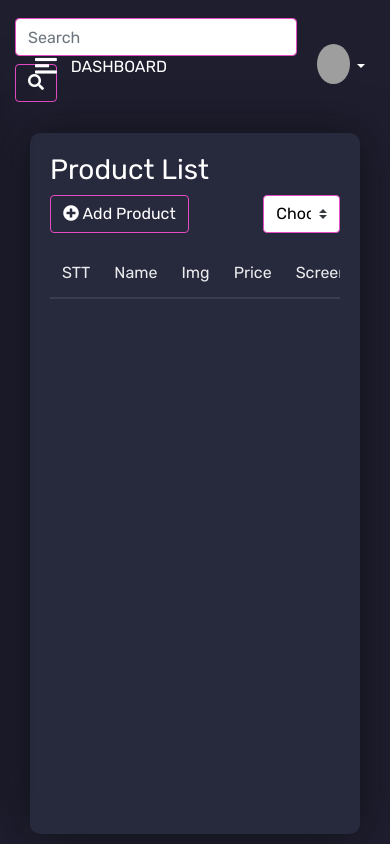
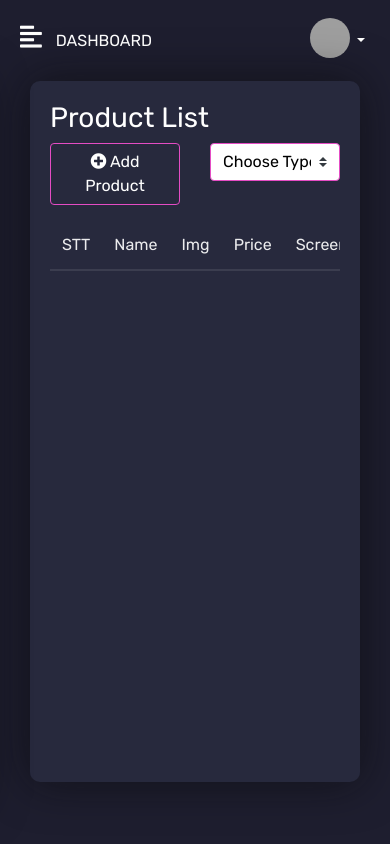
Before and after one commit to NhatHuy-1409/BCDN05_BTTongHopJS_Nhom_2, a plain HTML site: page views/admin.html in a window 390 px wide. Drawn offline with nearby package versions, Linux system fonts and the light colour scheme; no server answers; grey boxes are pictures that could not be loaded.

Commit message:
finish 2

```diff
--- a/assets/sass/Pages/Admin/_admin.scss
+++ b/assets/sass/Pages/Admin/_admin.scss
@@ -258,3 +258,18 @@
 
     }
 }
+@media (max-width: 575px) {
+    .wrapper{
+        .navbar{
+            #btn-search-header{
+                display: none;
+            }
+            .navbar-logo{
+                left: 0;
+            }
+            .container-fluid{
+                justify-content: flex-end;
+            }
+        }
+    }
+}
--- a/views/admin.html
+++ b/views/admin.html
@@ -112,14 +112,14 @@
                     <div class="tableSP">
                         <h3>Product List</h3>
                         <div class="row">
-                            <div class="col-8">
+                            <div class="col-6 col-sm-8">
                                 <button id="btnAdd" type="button" class="btn mb-3 " data-toggle="modal"
                                     data-target="#exampleModal">
                                     <i class="fa fa-plus-circle"></i>
                                     Add Product
                                 </button>
                             </div>
-                            <div class="col-4">
+                            <div class="col-6 col-sm-4">
                                 <div class="form-group row">
                                   <div class="col-sm-10">
                                     <select class="custom-select" id="selLoai">
```
Also changed, not shown: assets/css/main.css, 1 other file.
